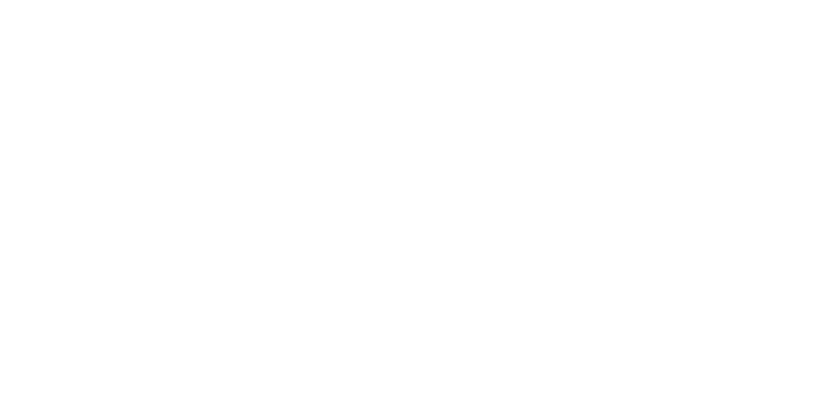
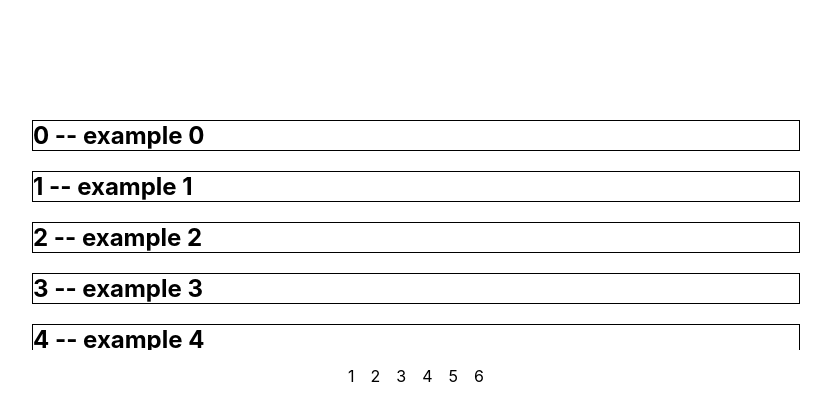
Before and after one commit to thilina4321/code-examples, a React (Create React App) app: page / in a window 1280 px wide. Shown: the top 420 px of the page, without its empty margins (224-1055 px from the left). Built offline with nearby package versions, Linux system fonts and the light colour scheme.

Commit message:
pagination

```diff
--- a/package.json
+++ b/package.json
@@ -20,7 +20,8 @@
     "react-router-dom": "^6.2.1",
     "react-scripts": "4.0.3",
     "reactstrap": "^9.0.1",
-    "web-vitals": "^1.1.2"
+    "web-vitals": "^1.1.2",
+    "jodit-react": "^1.2.6"
   },
   "scripts": {
     "start": "react-scripts start",
--- a/src/components/scroll-select/Select.js
+++ b/src/components/scroll-select/Select.js
@@ -14,35 +14,61 @@ const examp = [];
 
 // me code kotasa backend eka vidiyata hithapan
 
-  const myBackendCode = (limit, pageNumber)=>{
+const myBackendCode = (limit, pageNumber) => {
   // mama data ganna patan ganna thena
   // okkoma data 30k thiye kiyala hithamu
   // limit eka pahaine, palaveni pituva nan one 0 idan 5 venakan
-    const startPoint = (pageNumber - 1) * limit
+  // (pageNumber - 1) * limit = (1-1) * 5 = 0  <==(starting point)
+  // deveni pituvedi -- (2-1) * 5 = 5  <==(starting point)
+  const startPoint = (pageNumber - 1) * limit;
   // den mama mata ona data gana gannava
-    const neededData = []
-    for (let i = startPoint; i < array.length; i++) {
-      const element = array[i];
-
+  const neededData = [];
+  for (let i = startPoint; i < startPoint + limit; i++) {
+    neededData.push(examp[i]);
   }
-  }
+  // ape limit ekata adavala page kiyak thiyeda balanava
+  const pageCount = Math.ceil(examp.length / limit);
+  return { data: neededData, pageCount, pageNumber };
+};
 
 const Select = () => {
   const [item, setItem] = useState("");
-  const [examples, setExamples] = useState([])
+  const [examples, setExamples] = useState([]);
+  const [pageNum, setPageNum] = useState(0);
+  const [pagination, setPaginations] = useState([]);
 
-
-  useEffect(()=>{
+  useEffect(() => {
     // methanadi palaveni parata data load veddi mn data 5k illanava
-
-  }, [])
-
+    setPaginations([]);
+    const { data, pageCount, pageNumber } = myBackendCode(5, 1);
+    setExamples(data);
+    setPageNum(pageNumber);
+    const pagi = [];
+    for (let i = 0; i < pageCount; i++) {
+      pagi.push(i + 1);
+    }
+    setPaginations((prev) => [...pagi]);
+  }, []);
 
   const onSelectItem = (id) => {
     const seleItm = examples.find((ex) => ex.id === id);
     setItem(seleItm);
   };
 
+  const onPaginationHandler = (wantPageNum) => {
+    if (pageNum === wantPageNum) {
+      return;
+    }
+    const { data, pageCount, pageNumber } = myBackendCode(5, wantPageNum);
+    setExamples(data);
+    setPageNum(pageNumber);
+    const pagi = [];
+    for (let i = 0; i < pageCount; i++) {
+      pagi.push(i + 1);
+    }
+    setPaginations((prev) => [...pagi]);
+    setItem('');
+  };
 
   return (
     <Fragment>
@@ -55,6 +81,31 @@ const Select = () => {
           >
             {ex.id} -- {ex.title}
           </h2>
+        ))}
+      </div>
+
+      <div
+        className="pagination"
+        style={{
+          width: "100%",
+          display: "flex",
+          justifyContent: "center",
+          alignItems: "center",
+          flexWrap: "wrap",
+          gap: "1rem",
+          marginTop: "1rem",
+        }}
+      >
+        {pagination.map((p, i) => (
+          <div
+            onClick={() => onPaginationHandler(p)}
+            style={{
+              cursor: "pointer",
+            }}
+            key={i}
+          >
+            {p}
+          </div>
         ))}
       </div>
 
```
Also changed, not shown: src/jodit/Jodit.js (added, +24 -0 lines), 1 other file (tests, documents, lock files or other folders). Lines whose indentation alone changed are shown as unchanged.
